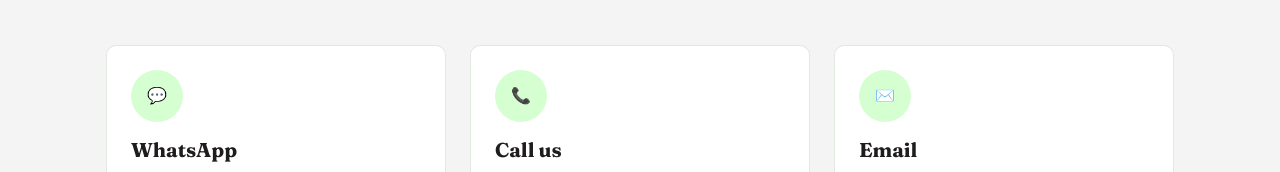
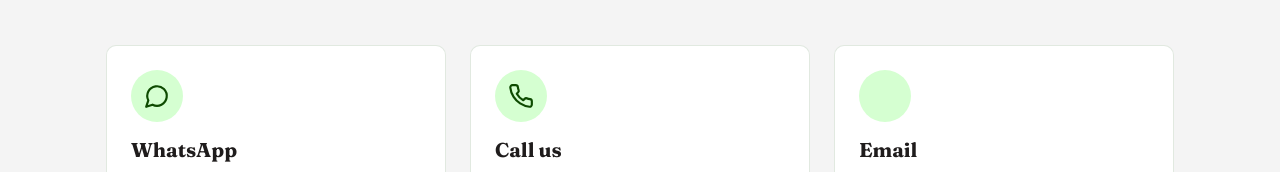
Before and after one commit to thuodev/ThuoMowers, a plain HTML site: page dist/contact.html in a window 1280 px wide. Shown: the part 319-491 px from the top of the page. Drawn offline with Linux system fonts and the light colour scheme.

Commit message:
Replace emoji icons with SVG icons for contact methods in contact.html

```diff
--- a/dist/contact.html
+++ b/dist/contact.html
@@ -68,7 +68,9 @@
         <div class="container">
           <div class="service-grid">
             <article class="service-card">
-              <span class="service-icon" aria-hidden="true">💬</span>
+              <span class="service-icon" aria-hidden="true">
+  <svg class="icon"><use href="icons.svg#chat"></use></svg>
+</span>
               <h3>WhatsApp</h3>
               <p>
                 Quickest for quotes. You can send photos of your garden too.
@@ -83,7 +85,9 @@
             </article>
 
             <article class="service-card">
-              <span class="service-icon" aria-hidden="true">📞</span>
+              <span class="service-icon" aria-hidden="true">
+  <svg class="icon"><use href="icons.svg#phone"></use></svg>
+</span>
               <h3>Call us</h3>
               <p>Speak to us directly during opening hours.</p>
               <a href="tel:+254114071456" class="btn btn-call"
@@ -92,7 +96,9 @@
             </article>
 
             <article class="service-card">
-              <span class="service-icon" aria-hidden="true">✉️</span>
+              <span class="service-icon" aria-hidden="true">
+  <svg class="icon"><use href="icons.svg#email"></use></svg>
+</span>
               <h3>Email</h3>
               <p>Best for invoices, receipts and longer enquiries.</p>
              <a href="mailto:info@example.co.ke" class="btn btn-call">info@example.co.ke</a>
```
Also changed, not shown: pages/contact.html (+9 -3 lines).
